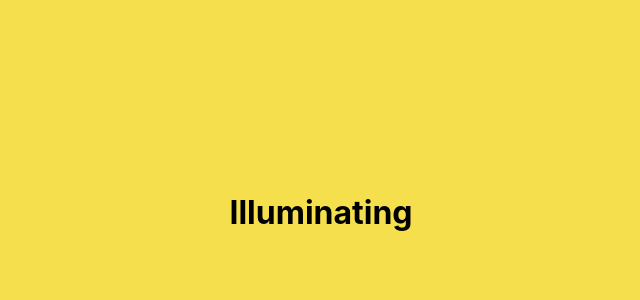
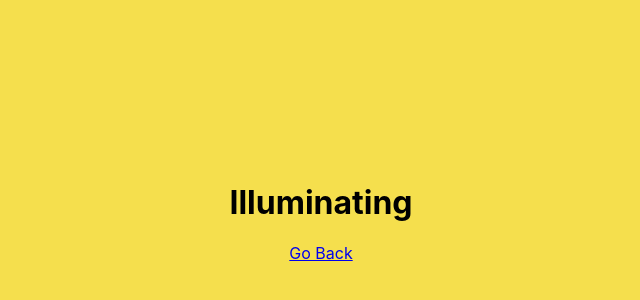
Before and after one commit to mendelssohnbach/color-pages, a Next.js app: page /Illuminating in a window 1280 px wide. Shown: the part 188-488 px from the top of the page, without its empty margins (319-959 px from the left). Built offline with nearby package versions, Linux system fonts and the light colour scheme.

Commit message:
update: Go back機能追加

```diff
--- a/pages/[color].js
+++ b/pages/[color].js
@@ -1,9 +1,14 @@
+import Link from 'next/link';
+
 import colors from '../data/colors.json';
 
 export default function Color({ color }) {
   return (
     <div className="color-page" style={{ backgroundColor: color.hex }}>
       <h1>{color.name}</h1>
+      <Link href={'/'}>
+        <a>Go Back</a>
+      </Link>
     </div>
   );
 }
```
